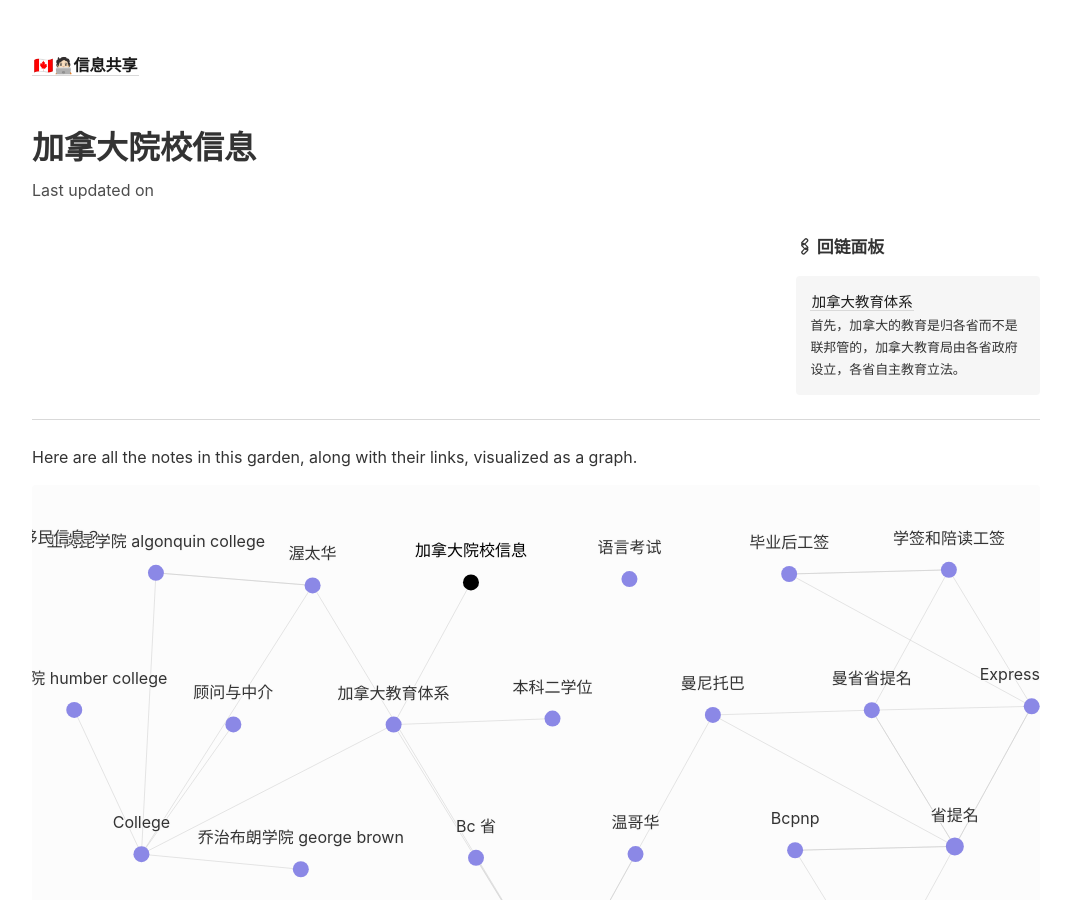
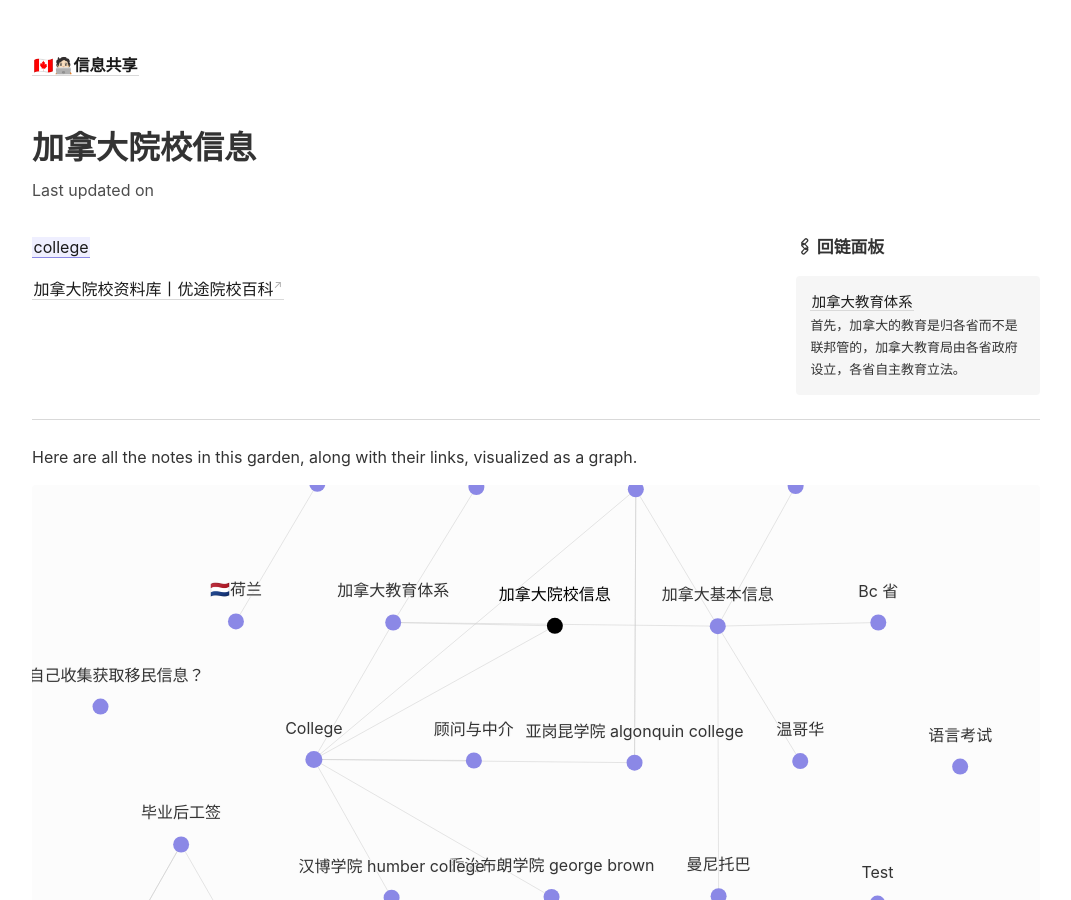
Before and after one commit to Gnblink0/InfoSharingCan, a Jekyll site: the page built from _notes/加拿大院校信息.md, in a window 1280 px wide and 900 px high. Shown: the whole window, without its empty margins (104-1175 px from the left). Built offline with Jekyll 4.4.1, drawn with Linux system fonts in a browser that asks for light colours.

Commit message:
vault backup: 2022-09-03 23:27:48

```diff
--- a/_notes/加拿大院校信息.md
+++ b/_notes/加拿大院校信息.md
@@ -0,0 +1,3 @@
+[[college]]
+
+[加拿大院校资料库丨优途院校百科](https://utoschool.com/)
```
Also changed, not shown: _notes/college.md (+1 -1 lines).
